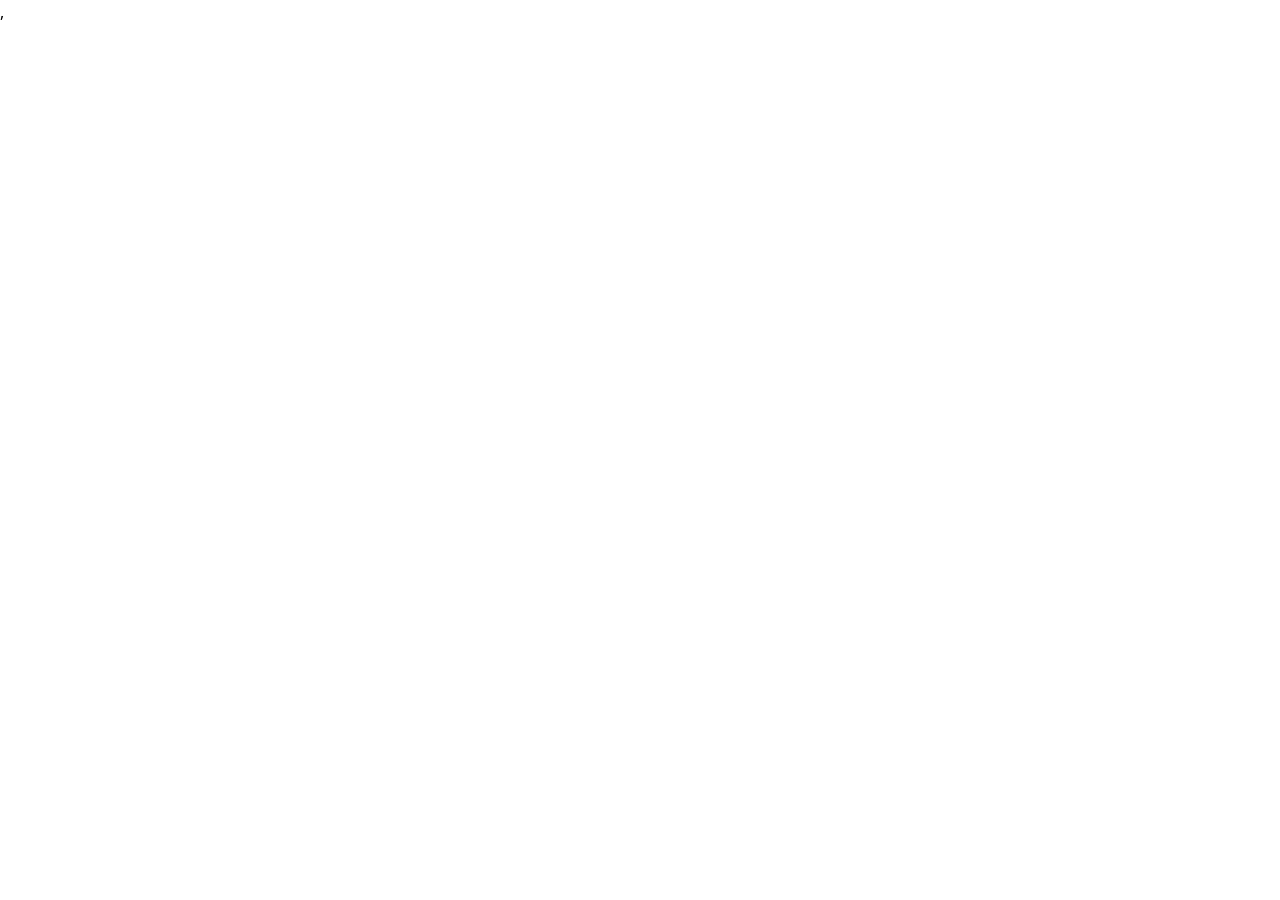
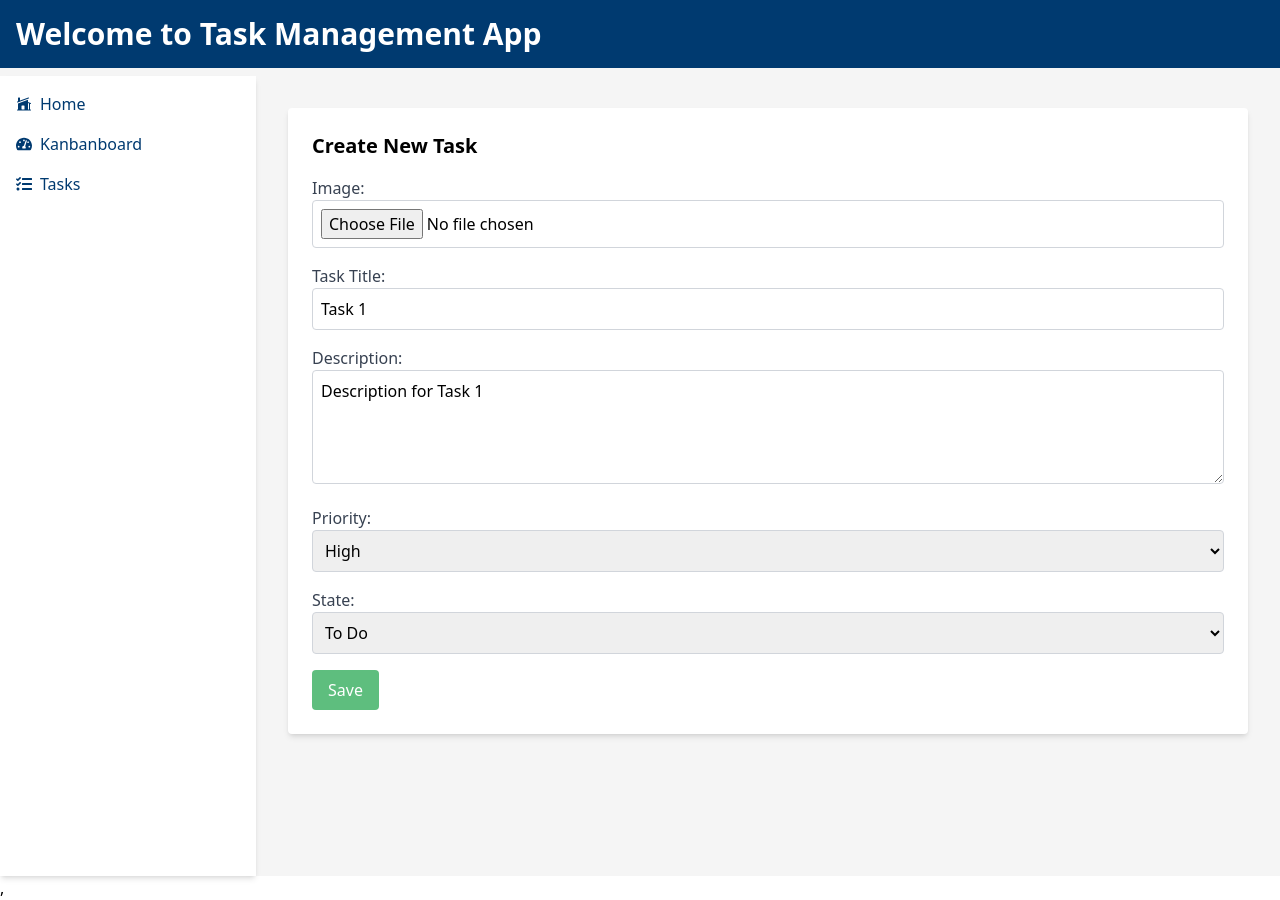
Before and after one commit to mai2402/task-management, a React (Vite) app: page /tasks/edit/1 in a window 1280 px wide. Before the commit this address had no page. Before the commit the page ends 800 px from the top, so only its background shows below. Built offline with nearby package versions, Linux system fonts and the light colour scheme.

Commit message:
features: add new task , edit a task

```diff
--- a/src/App.jsx
+++ b/src/App.jsx
@@ -4,6 +4,7 @@ import Home from "./pages/Home"
 import Tasks from './pages/Tasks';
 import Kanbanboard from './pages/Kanbanboard';
 import TaskForm from './components/TaskForm';
+import EditTask from './components/EditTask';
 
 function App() {
   return (
@@ -14,6 +15,7 @@ function App() {
                         <Route path="/Kanbanboard" element={<Kanbanboard/>} />
                             <Route path="/tasks" element={<Tasks />} />
                             <Route path='/tasks/new' element ={<TaskForm/>}/>
+                            <Route path="tasks/edit/:id" element={<EditTask/>}/>
   </Route>
   </Routes>
   </BrowserRouter>
--- /dev/null
+++ b/src/components/EditTask.jsx
@@ -0,0 +1,89 @@
+
+import { useNavigate, useParams } from "react-router-dom"
+import useEditTask from "../hooks/useEditTask"
+
+
+function EditTask() {
+    const {id} = useParams()
+    const navigate = useNavigate()
+    const {handleSubmit,register,errors,formSubmit} = useEditTask({id})
+
+    return (
+        <form onSubmit={handleSubmit((data)=>formSubmit(data,navigate))} className="bg-white p-6 rounded shadow-md" >
+        <h2 className="text-xl font-bold mb-4">Create New Task</h2>
+
+
+        <div className="mb-4">
+            <label htmlFor="image" className="block text-gray-700">Image:</label>
+            <input
+                type="file"
+                id="image"
+                accept="image/*"
+                {...register("image")}
+                className="border border-gray-300 p-2 rounded w-full"
+            />
+            <p>{errors.image?.message}</p>
+        </div>
+
+
+        <div className="mb-4">
+            <label htmlFor="title" className="block text-gray-700">Task Title:</label>
+            <input
+                type="text"
+                id="title"
+                {...register("title")}
+                required
+                className="border border-gray-300 p-2 rounded w-full"
+            />
+            <p>{errors.title?.message}</p>
+        </div>
+
+
+        <div className="mb-4">
+            <label htmlFor="description" className="block text-gray-700">Description:</label>
+            <textarea
+                id="description"
+                {...register("description")}
+                required
+                className="border border-gray-300 p-2 rounded w-full"
+                rows="4"
+            />
+            <p>{errors.description?.message}</p>
+        </div>
+
+        <div className="mb-4">
+            <label htmlFor="priority" className="block text-gray-700">Priority:</label>
+            <select
+                id="priority"
+                {...register("priority")}
+                className="border border-gray-300 p-2 rounded w-full"
+            >
+                <option value="low">Low</option>
+                <option value="medium">Medium</option>
+                <option value="high">High</option>
+            </select>
+            <p>{errors.priority?.message}</p>
+        </div>
+
+        <div className="mb-4">
+            <label htmlFor="state" className="block text-gray-700">State:</label>
+            <select
+                id="state"
+                {...register("state")}
+                className="border border-gray-300 p-2 rounded w-full"
+            >
+                <option value="todo">To Do</option>
+                <option value="doing">Doing</option>
+                <option value="done">Done</option>
+            </select>
+            <p>{errors.state?.message}</p>
+        </div>
+
+        <button type="submit" className="bg-green text-white px-4 py-2 rounded hover:bg-blue-500">
+            Save
+        </button>
+    </form>
+    )
+}
+
+export default EditTask
--- a/src/components/TaskForm.jsx
+++ b/src/components/TaskForm.jsx
@@ -1,10 +1,29 @@
+import { useForm } from "react-hook-form";
+import { addTask } from "../features/taskslice";
+import { useDispatch } from "react-redux";
+import { useNavigate } from "react-router-dom";
 
 
 
 
 function TaskForm() {
+   const {register,handleSubmit,formState:{errors,isLoading}}= useForm()
+   const dispatch = useDispatch()
+   const navigate = useNavigate()
+
+   function formSubmit (data){
+        const taskData ={
+            ...data,
+            id : Date.now(),
+            image: URL.createObjectURL(data.image[0]),
+        }
+             dispatch(addTask(taskData))
+             navigate("/tasks")
+
+
+   }
    return (
-        <form className="bg-white p-6 rounded shadow-md" >
+        <form onSubmit={handleSubmit(formSubmit)} className="bg-white p-6 rounded shadow-md" >
             <h2 className="text-xl font-bold mb-4">Create New Task</h2>
 
 
@@ -14,9 +33,10 @@ function TaskForm() {
                     type="file"
                     id="image"
                     accept="image/*"
-
+                    {...register("image")}
                     className="border border-gray-300 p-2 rounded w-full"
                 />
+                <p>{errors.image?.message}</p>
             </div>
 
 
@@ -25,10 +45,11 @@ function TaskForm() {
                 <input
                     type="text"
                     id="title"
-
+                    {...register("title")}
                     required
                     className="border border-gray-300 p-2 rounded w-full"
                 />
+                <p>{errors.title?.message}</p>
             </div>
 
 
@@ -36,37 +57,40 @@ function TaskForm() {
                 <label htmlFor="description" className="block text-gray-700">Description:</label>
                 <textarea
                     id="description"
-
+                    {...register("description")}
                     required
                     className="border border-gray-300 p-2 rounded w-full"
                     rows="4"
                 />
+                <p>{errors.description?.message}</p>
             </div>
 
             <div className="mb-4">
                 <label htmlFor="priority" className="block text-gray-700">Priority:</label>
                 <select
                     id="priority"
-
+                    {...register("priority")}
                     className="border border-gray-300 p-2 rounded w-full"
                 >
                     <option value="low">Low</option>
                     <option value="medium">Medium</option>
                     <option value="high">High</option>
                 </select>
+                <p>{errors.priority?.message}</p>
             </div>
 
             <div className="mb-4">
                 <label htmlFor="state" className="block text-gray-700">State:</label>
                 <select
                     id="state"
-
+                    {...register("state")}
                     className="border border-gray-300 p-2 rounded w-full"
                 >
                     <option value="todo">To Do</option>
                     <option value="doing">Doing</option>
                     <option value="done">Done</option>
                 </select>
+                <p>{errors.state?.message}</p>
             </div>
 
             <button type="submit" className="bg-blue-600 text-white px-4 py-2 rounded hover:bg-blue-500">
--- a/src/components/TaskList.jsx
+++ b/src/components/TaskList.jsx
@@ -1,12 +1,13 @@
 import { useSelector } from "react-redux"
 import TaskItem from "./TaskItem"
+import { selectAllTasks } from "../features/taskslice";
 
 
 
 function TaskList({searchQuery,priorityFilter,statusFilter}) {
-    const tasksSelector = useSelector((state)=>state.tasks.tasks)
+    const tasksSelector = useSelector(selectAllTasks)
     const tasks = tasksSelector.filter((task)=>{
-       const search= task.title.toLowerCase().trim().includes(searchQuery.toLowerCase().trim());
+       const search= task.title?.toLowerCase().trim().includes(searchQuery.toLowerCase().trim());
        // in case there is a filter to be applied
        if (!!priorityFilter || !!statusFilter) {
         const matchedPriorityFilter = priorityFilter && priorityFilter === task.priority;
--- a/src/features/taskSlice.js
+++ b/src/features/taskSlice.js
@@ -3,9 +3,9 @@ import { createSlice } from "@reduxjs/toolkit";
 
 const initialState ={
     tasks:[
-     { id: 1, title: 'Task 1', description: 'Description for Task 1', priority: 'High', state: 'todo' },
-     { id: 2, title: 'Task 2', description: 'Description for Task 2', priority: 'Medium', state: 'doing' },
-     { id: 3, title: 'Task 3', description: 'Description for Task 3', priority: 'Low', state: 'done'},
+     { id: 1, title: 'Task 1', description: 'Description for Task 1', priority: 'high', state: 'todo' },
+     { id: 2, title: 'Task 2', description: 'Description for Task 2', priority: 'medium', state: 'doing' },
+     { id: 3, title: 'Task 3', description: 'Description for Task 3', priority: 'low', state: 'done'},
 ],
 
     loading: "false"
@@ -17,20 +17,28 @@ const taskSlice = createSlice({
      name:"tasks",
      initialState,
      reducers:{
-        loading(state){
-              state.loading= "true"
-        },
         addTask(state, action){
                  state.tasks.push(action.payload)
         },
         deleteTask(state,action){
              state.tasks = state.tasks.filter((task)=> task.id !==  action.payload)
+        },
+        editTask(state,action){
+          const {id, updatedTask} = action.payload;
+          const taskIndex = state.tasks.findIndex((task)=>task.id === id)
+          if (taskIndex !== -1){
+               state.tasks[taskIndex] ={...state.tasks[taskIndex], ...updatedTask}
+          }
         }
+
      }
 
 
 })
+export const selectAllTasks = state => state.tasks.tasks;
+export const selectTaskById = id => state => state.tasks.tasks.find(task => task.id === id);
 
-export const {loading,deleteTask,addTask} = taskSlice.actions;
+
+export const {loading,deleteTask,addTask,editTask} = taskSlice.actions;
 
 export default taskSlice.reducer;
--- /dev/null
+++ b/src/hooks/useEditTask.js
@@ -0,0 +1,59 @@
+import { useDispatch, useSelector } from "react-redux"
+import { editTask, selectTaskById } from "../features/taskslice"
+import { useForm } from "react-hook-form"
+import { useEffect } from "react"
+
+
+function useEditTask({id}) {
+    const dispatch = useDispatch()
+
+    const task = useSelector(selectTaskById(Number(id)))
+
+    const {register,handleSubmit,formState:{errors},reset }= useForm({
+        defaultValues: {
+        image:task?.image || "",
+        title: task?.title || "",
+        description: task?.description || "",
+        priority: task?.priority || "",
+        state: task?.state || "",
+    }})
+
+       useEffect(()=>{
+          if(task){
+            reset({
+                image: task.image || "",
+                title: task.title || "",
+                description: task.description || "",
+                priority: task.priority || "",
+                state: task.state || "",
+            });
+          }
+       },[task])
+
+       function formSubmit(data,navigate){
+
+        if (data.image && data.image.length >0){
+          const file = data.image[0];
+          const reader = new FileReader();
+
+          reader.onloadend=()=>{
+             const updatedTask ={
+                ...data,
+                image :reader.result,
+             }
+
+          dispatch(editTask({id:Number(id), updatedTask: updatedTask}))
+        }
+             reader.readAsDataURL(file);
+    } else {
+
+        dispatch(editTask({id:Number(id), updatedTask: data}))
+    }
+    navigate("/tasks")
+}
+return {
+    register,formSubmit,errors,handleSubmit
+}
+}
+
+export default useEditTask
--- a/src/pages/Tasks.jsx
+++ b/src/pages/Tasks.jsx
@@ -4,6 +4,7 @@ import { useState } from "react"
 import TaskList from "../components/TaskList"
 import Filter from "../ui/Filter"
 import SearchBar from "../ui/SearchBar"
+import { Link } from "react-router-dom"
 
 
 function Tasks() {
@@ -19,7 +20,12 @@ function Tasks() {
                 <Filter setPriorityFilter={setPriorityFilter} setStatusFilter={setStatusFilter} />
 
                 {/* Pass searchQuery state and setter to SearchBar component */}
+                <div className="flex justify-end items-center gap-2">
                 <SearchBar searchQuery={searchQuery} setSearchQuery={setSearchQuery} />
+                <Link  to="/tasks/new" className="bg-green text-white px-4 py-2 rounded-md hover:bg-blue-600">
+                  New Task
+                </Link>
+                </div>
             </div>
 
             {/* Pass search, priority, and status filters to TaskList component */}
--- a/src/ui/SearchBar.jsx
+++ b/src/ui/SearchBar.jsx
@@ -11,10 +11,6 @@ function SearchBar({ searchQuery, setSearchQuery }) {
                 className="border border-gray-300 p-2 rounded-md w-full focus:outline-none focus:ring-2 focus:ring-blue-500"
                 placeholder="Search tasks..."
             />
-
-            <button className="bg-blue-500 text-white px-4 py-2 rounded-md hover:bg-blue-600">
-                Search
-            </button>
         </div>
     );
 }
--- a/src/ui/SideBar.jsx
+++ b/src/ui/SideBar.jsx
@@ -19,10 +19,6 @@ function Sidebar() {
                     <FaTasks className="mr-2" />
                     Tasks
                 </Link>
-                <Link to="/filters" className="flex items-center text-darkBlue hover:text-primary">
-                    <FaFilter className="mr-2" />
-                    Filters
-                </Link>
             </nav>
         </aside>
     );
```
Also changed, not shown: src/components/TaskItem.jsx (+24 -31 lines).
